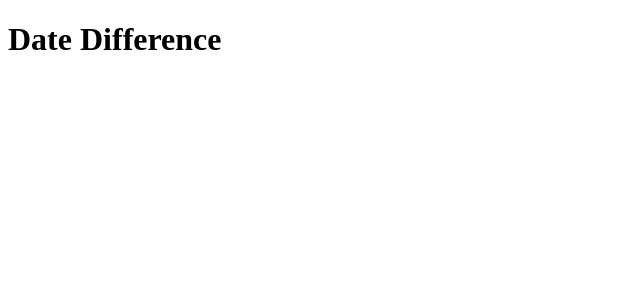
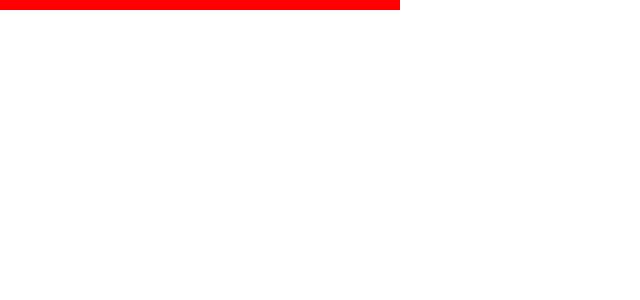
Before and after one commit to russo97/date_difference, a Vue app: page / in a window 1280 px wide. Shown: the top 300 px of the page, without its empty margins (0-640 px from the left). Built offline with nearby package versions, Linux system fonts and the light colour scheme.

Commit message:
feat: sass adicionado, realizado reset padrão via CSS

```diff
--- a/package.json
+++ b/package.json
@@ -18,6 +18,8 @@
     "babel-eslint": "^10.1.0",
     "eslint": "^6.7.2",
     "eslint-plugin-vue": "^6.2.2",
+    "node-sass": "^5.0.0",
+    "sass-loader": "^10.1.0",
     "vue-template-compiler": "^2.6.11"
   },
   "eslintConfig": {
--- /dev/null
+++ b/public/css/styles.css
@@ -0,0 +1,15 @@
+* {
+  margin: 0;
+  padding: 0;
+  outline: 0 none;
+  list-style: none;
+  text-decoration: none;
+  box-sizing: border-box;
+}
+
+html,
+body { height: 100%; }
+
+body {
+  position: relative;
+}
--- a/public/index.html
+++ b/public/index.html
@@ -5,6 +5,7 @@
     <meta http-equiv="X-UA-Compatible" content="IE=edge" />
     <meta name="viewport" content="width=device-width, initial-scale=1.0" />
     <title>Date Difference</title>
+    <link rel="stylesheet" href="css/styles.css">
   </head>
   <body>
     <noscript>
--- a/src/App.vue
+++ b/src/App.vue
@@ -1,5 +1,7 @@
 <template>
-  <h1>Date Difference</h1>
+  <main id="container">
+
+  </main>
 </template>
 
 <script>
@@ -8,5 +10,12 @@
   }
 </script>
 
-<style>
+<style lang="scss">
+  main#container {
+    width: 90%;
+    height: auto;
+    padding: 5px;
+    max-width: 400px;
+    background-color: red;
+  }
 </style>
```
Also changed, not shown: 1 other file (tests, documents, lock files or other folders).
